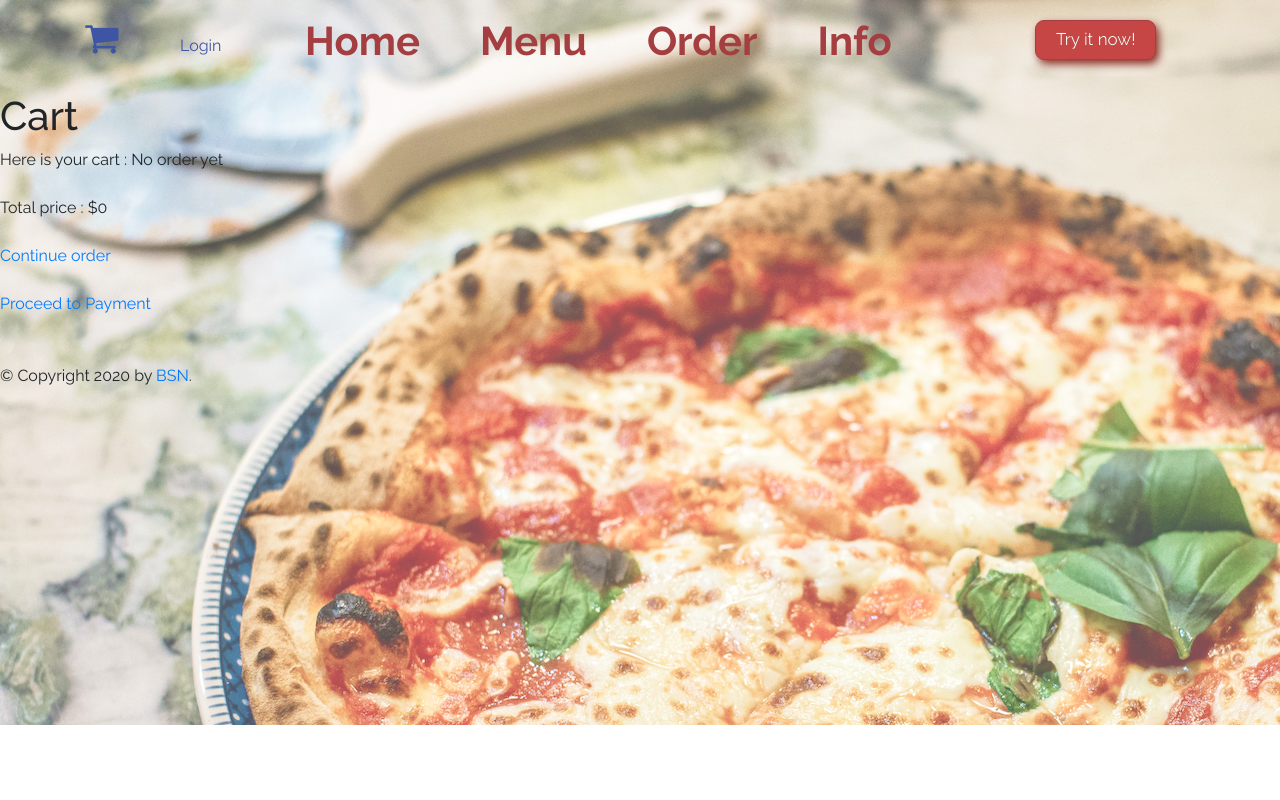
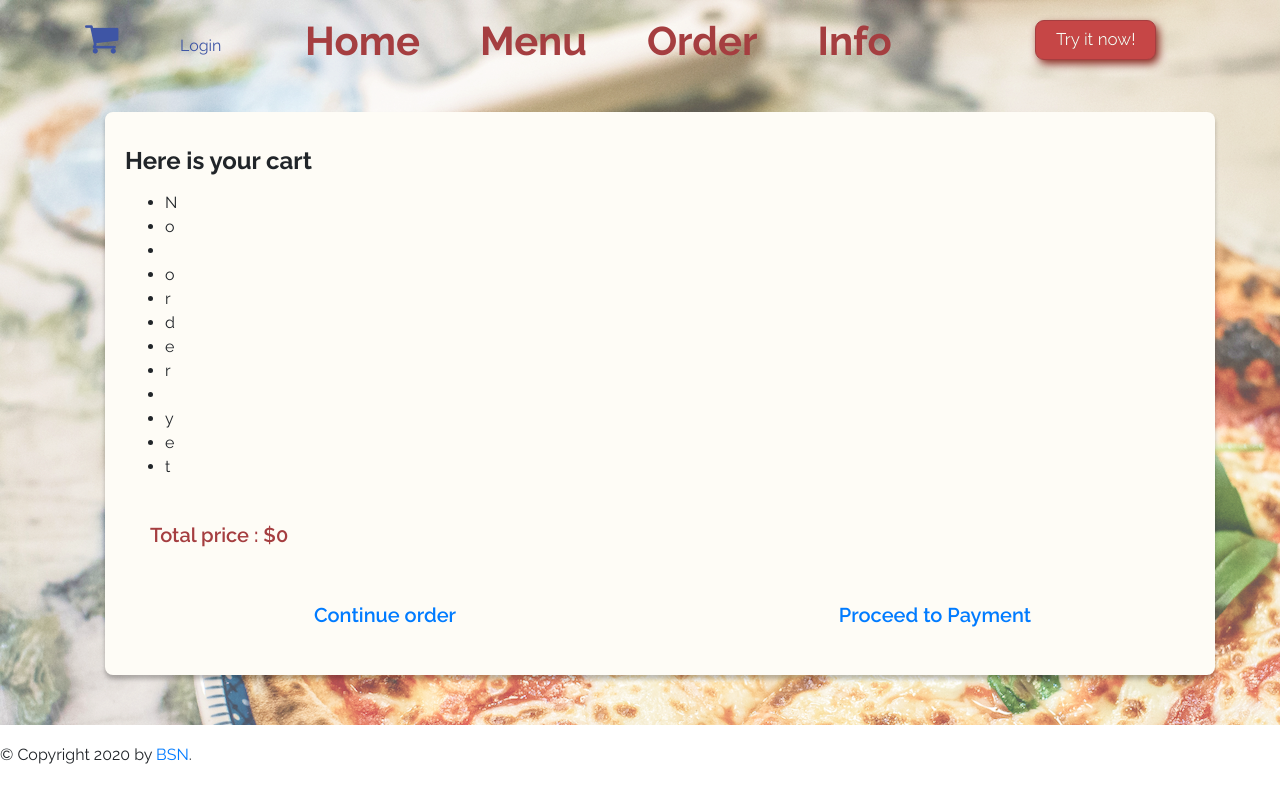
Before and after one commit to ABUISSON/pizza, a Django app: page /cart in a window 1280 px wide. Run offline with Django 3.2, Linux system fonts and the light colour scheme; some libraries are stand-ins or nearby versions; some web fonts are replaced.

Commit message:
edited cart frontend

```diff
--- a/orders/static/orders/style.css
+++ b/orders/static/orders/style.css
@@ -239,3 +239,26 @@
   float:left;
   display:inline;
 }
+
+/* info */
+.adress{
+  text-align:center;
+  font-weight: 400;
+  font-size: 26px;
+  line-height: 1.5;
+}
+
+/* cart */
+.price{
+  margin: 25px;
+  font-weight: 600;
+  font-size: 20px;
+  color: var(--dark-red-color);
+}
+
+.cart-option{
+  text-align: center;
+  font-size: 20px;
+  font-weight: 600;
+  margin: 25px;
+}
--- a/orders/templates/orders/cart.html
+++ b/orders/templates/orders/cart.html
@@ -2,17 +2,34 @@
 
 {% block title %}Cart{% endblock %}
 {% block content %}
-<h1>Cart</h1>
 
-Here is your cart :
-{{ order }}
-<br>
-<br>
-Total price : ${{ price }}
-<br>
-<br>
-<a href="/order" > Continue order </a>
-<br>
-<br>
-<a href="/payment/?price={{ price }}" > Proceed to Payment </a>
+<div class="container">
+  <div class="fond">
+    <div class="row">
+      <h4 class="menu_title">Here is your cart</h4>
+    </div>
+    <div class="row">
+      <div class="col md-12">
+        <ul>
+          {% for p in order %}
+          <li>{{ p }}</li>
+          {% endfor %}
+        </ul>
+      </div>
+    </div>
+    <div class="row">
+      <div class="col md-12 price">
+        Total price : ${{ price }}
+      </div>
+    </div>
+    <div class="row">
+      <div class="col md-6 cart-option">
+        <a href="/order" > Continue order </a>
+      </div>
+      <div class="col md-6 cart-option">
+        <a href="/payment/?price={{ price }}" > Proceed to Payment </a>
+      </div>
+    </div>
+  </div>
+</div>
 {% endblock %}
--- a/orders/templates/orders/order.html
+++ b/orders/templates/orders/order.html
@@ -64,7 +64,6 @@
 
     </div>
 
-<<<<<<< HEAD
 <div id="Pasta" class="Menucontent">
   <h3>Pasta</h3>
   <form action="/order_pasta" method="post">
@@ -73,11 +72,6 @@
       <input type="submit" value="Submit">
   </form>
 </div>
-=======
-    <div id="Pasta" class="Menucontent">
-      <h3>Pasta</h3>
-    </div>
->>>>>>> BSN_dev
 
     <div id="Salads" class="Menucontent">
       <h3>Salads</h3>
--- a/orders/views.py
+++ b/orders/views.py
@@ -48,12 +48,12 @@
     """This function takes to cart page"""
     if request.user.is_authenticated:
         order, created = Order.objects.get_or_create(client=request.user,payment_status=False) #TODO doit-on garder ces create ?
-        context = {"order":order,
+        context = {"order":order.all_food(),
         "price": compute_price(order)}
     else:
         if 'order_id' in request.session:
             order = Order.objects.get(pk=request.session['order_id'])
-            context = {"order":order,
+            context = {"order":order.all_food(),
             "price": compute_price(order)}
         else:
             context = {"order":"No order yet",
```
Also changed, not shown: orders/models.py (+14 -0 lines), orders/templates/orders/info.html (+16 -5 lines).
